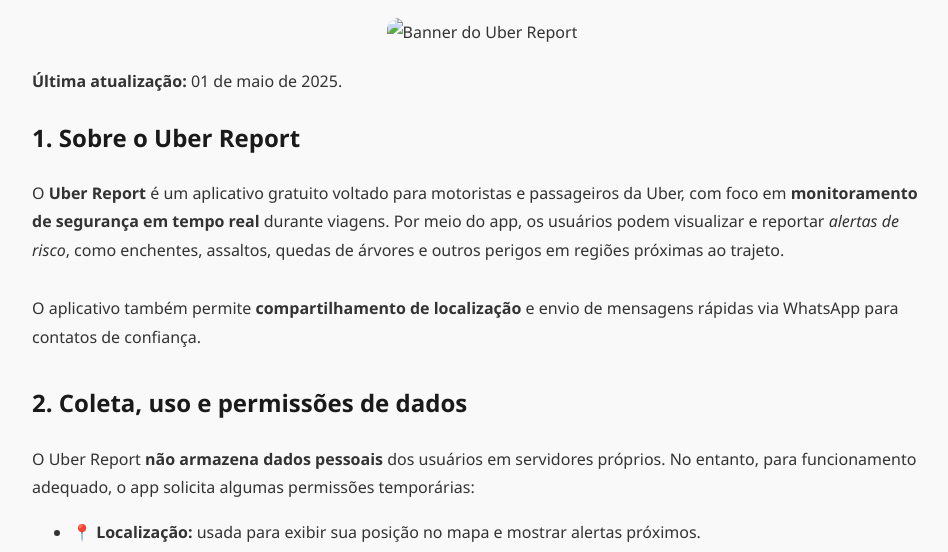
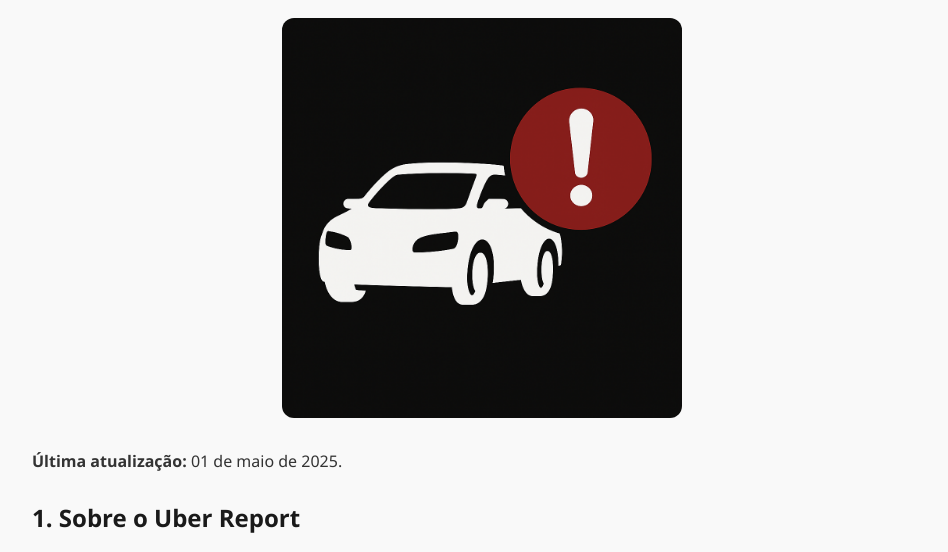
Before and after one commit to GuilhermeFogolin/TermosPrivacidadeUberReport, a plain HTML site: page index.html in a window 1280 px wide. Shown: the part 192-744 px from the top of the page, without its empty margins (158-1106 px from the left). Drawn offline with Linux system fonts and the light colour scheme.

Commit message:
Atualizando caminho da imagem

```diff
--- a/index.html
+++ b/index.html
@@ -42,7 +42,7 @@
   <h1>📄 Política de Privacidade e Termos de Uso — Uber Report</h1>
 
   <div style="text-align: center; margin-bottom: 20px;">
-  <img src="banner.png" alt="Banner do Uber Report" style="width: 100%; max-width: 400px; border-radius: 12px;" />
+  <img src="icon.png" alt="Banner do Uber Report" style="width: 100%; max-width: 400px; border-radius: 12px;" />
 </div>
 
   <p><strong>Última atualização:</strong> 01 de maio de 2025.</p>
```
